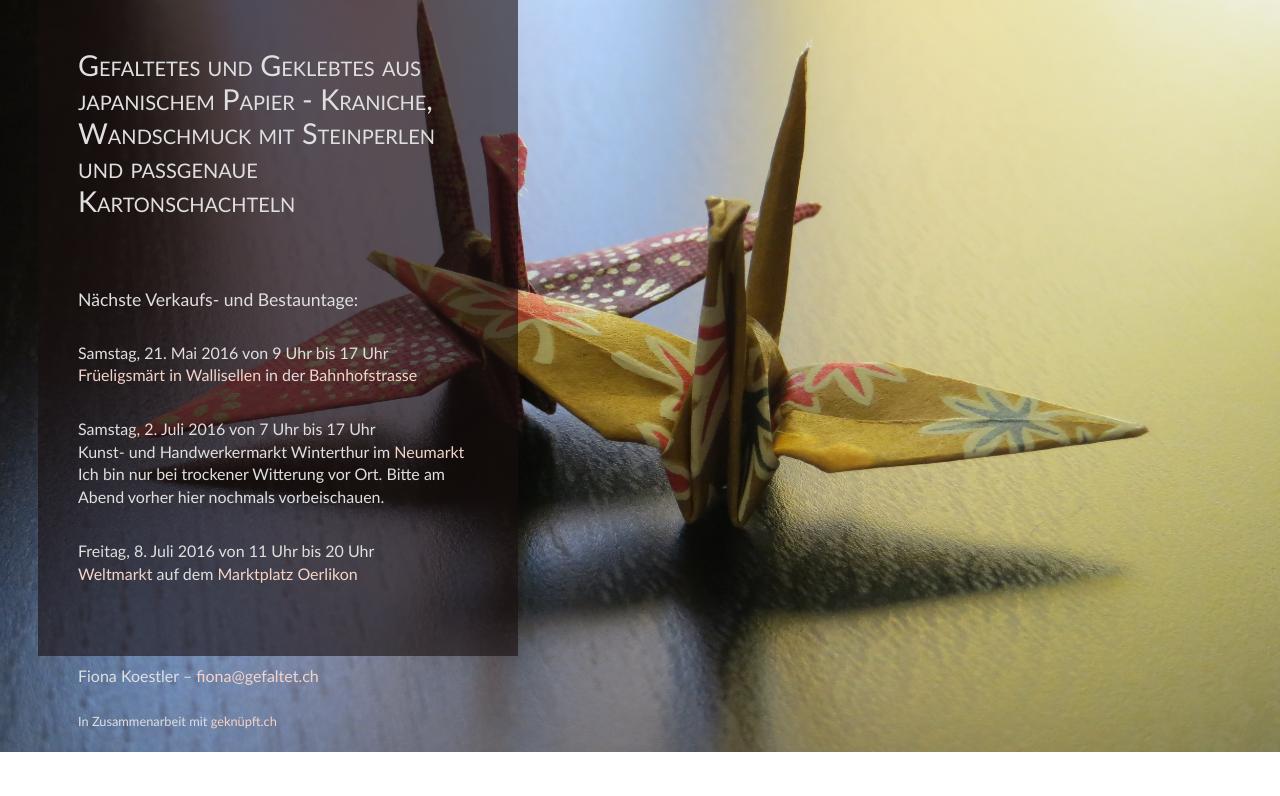
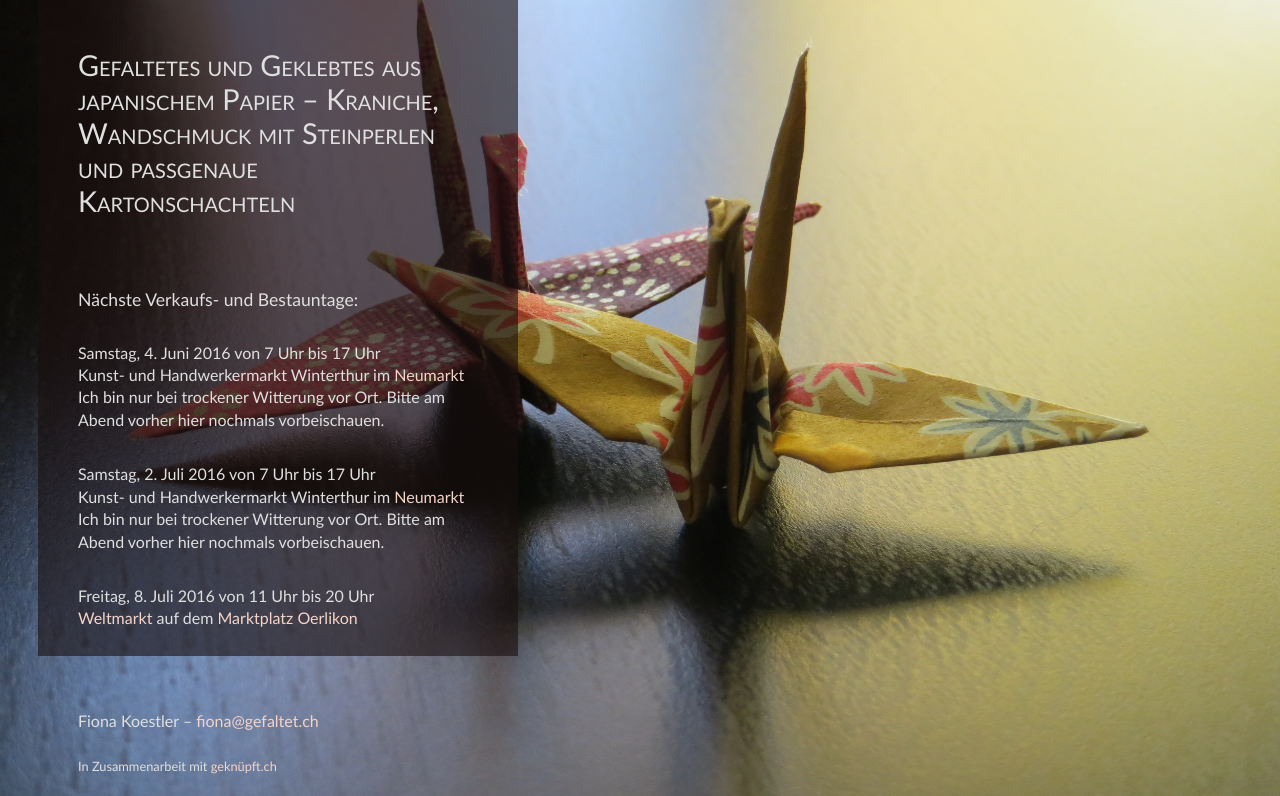
Before and after one commit to gefaltet/web, a plain HTML site: page index.html in a window 1280 px wide. Shown: the part 144-940 px from the top of the page. Before the commit the page ends 896 px from the top, so only its background shows below. Drawn offline with Linux system fonts and the light colour scheme.

Commit message:
Anpassung nächste Markttage, kleine Text- und Überschriftänderung

```diff
--- a/index.html
+++ b/index.html
@@ -14,14 +14,15 @@
         </div>
         <div id="desc">
             <h1>
-                Gefaltetes und Geklebtes aus japanischem Papier - Kraniche, Wandschmuck mit Steinperlen und passgenaue Kartonschachteln
+                Gefaltetes und Geklebtes aus japanischem Papier &ndash; Kraniche, Wandschmuck mit Steinperlen und passgenaue Kartonschachteln
             </h1>
             <h2>
                 N&auml;chste Verkaufs- und Bestauntage:
             </h2>
             <p>
-                <span class="mark">Samstag, 21. Mai 2016</span> von 9 Uhr bis 17 Uhr
-                <br/><a href="http://www.gewerbewallisellen.ch/events/fruehlingsmarkt/" target="_blank">Fr&uuml;eligsm&auml;rt in Wallisellen</a> in der <a href="http://map.search.ch/d/za3yzllmj" target="_blank">Bahnhofstrasse</a>
+                <span class="mark">Samstag, 4. Juni 2016</span> von 7 Uhr bis 17 Uhr
+                <br/>Kunst- und Handwerkermarkt Winterthur im <a href="http://map.search.ch/d/zdkodrmzd" target="_blank">Neumarkt</a>
+                <br/>Ich bin nur bei trockener Witterung vor Ort. Bitte am Abend vorher hier nochmals vorbeischauen.
             </p>
             <p>
                 <span class="mark">Samstag, 2. Juli 2016</span> von 7 Uhr bis 17 Uhr
```
